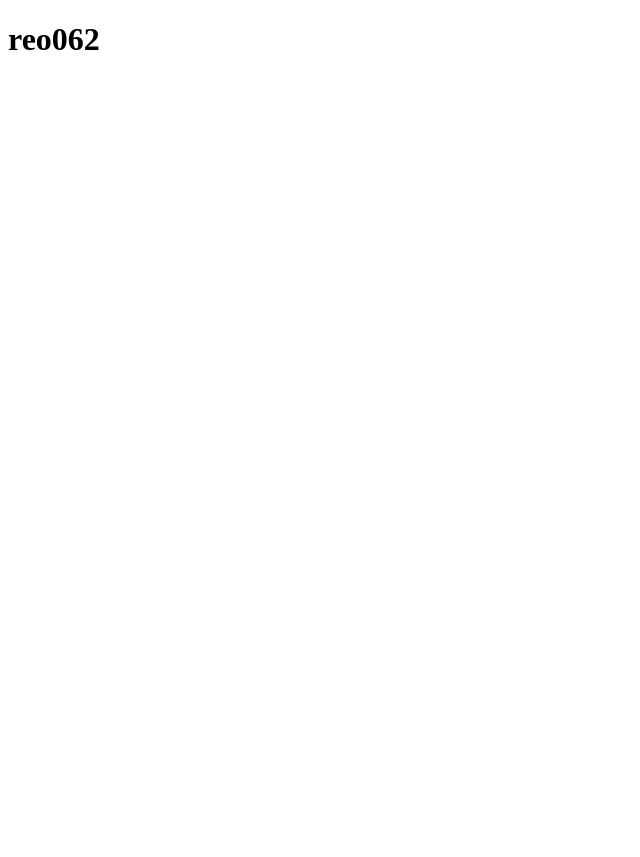
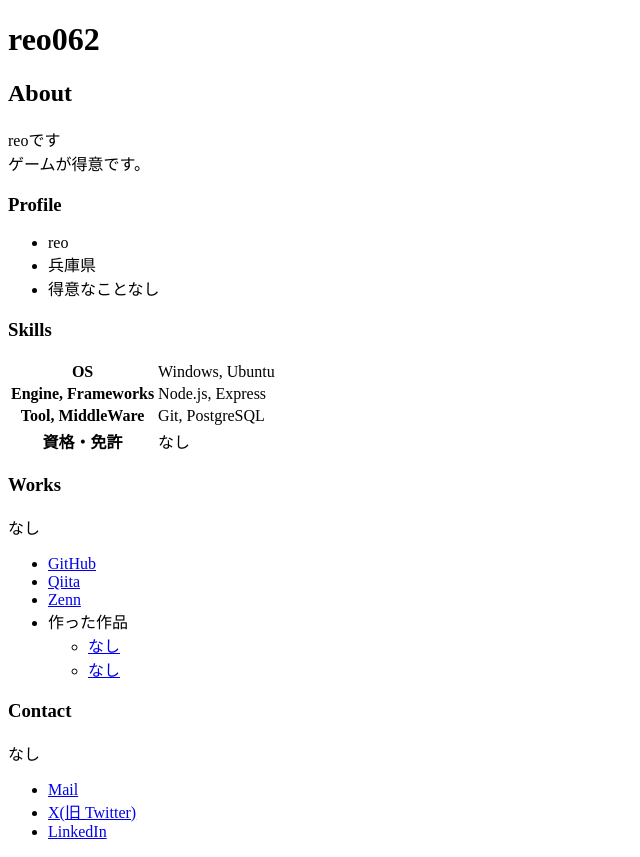
Before and after one commit to reo062/reo062.github.io, a plain HTML site: page index.html in a window 1280 px wide. Shown: the whole page, without its empty margins (0-640 px from the left). Before the commit the page ends 800 px from the top, so only its background shows below. Drawn offline with Linux system fonts and the light colour scheme.

Commit message:
必要な情報

```diff
--- a/index.html
+++ b/index.html
@@ -9,3 +9,60 @@
     <h1>reo062</h1>
   </body>
 </html>
+
+    <h2>About</h2>
+    <p>
+      reoです<br>
+      ゲームが得意です。
+    </p>
+
+    <h3>Profile</h3>
+    <ul>
+      <li>reo</li>
+      <li>兵庫県</li>
+      <li>得意なことなし</li>
+    </ul>
+
+    <h3>Skills</h3>
+    <table>
+      <tr>
+        <th>OS</th>
+        <td>Windows, Ubuntu</td>
+      </tr>
+      <tr>
+        <th>Engine, Frameworks</th>
+        <td>Node.js, Express</td>
+      </tr>
+      <tr>
+        <th>Tool, MiddleWare</th>
+        <td>Git, PostgreSQL</td>
+      </tr>
+      <tr>
+        <th>資格・免許</th>
+        <td>なし</td>
+      </tr>
+    </table>
+
+    <h3>Works</h3>
+    <p>なし</p>
+    <ul>
+      <li><a href="https://github.com/">GitHub</a></li>
+      <li><a href="https://qiita.com/">Qiita</a></li>
+      <li><a href="https://zenn.dev/">Zenn</a></li>
+      <li>
+        作った作品
+        <ul>
+          <li><a href="https://example.com/">なし</a></li>
+          <li><a href="https://example.com/">なし</a></li>
+        </ul>
+      </li>
+    </ul>
+
+    <h3>Contact</h3>
+    <p>なし</p>
+    <ul>
+      <li><a href="mailto:name@example.com">Mail</a></li>
+      <li><a href="https://twitter.com/n_yobikou">X(旧 Twitter)</a></li>
+      <li><a href="https://www.linkedin.com/">LinkedIn</a></li>
+    </ul>
+    </table>
```
